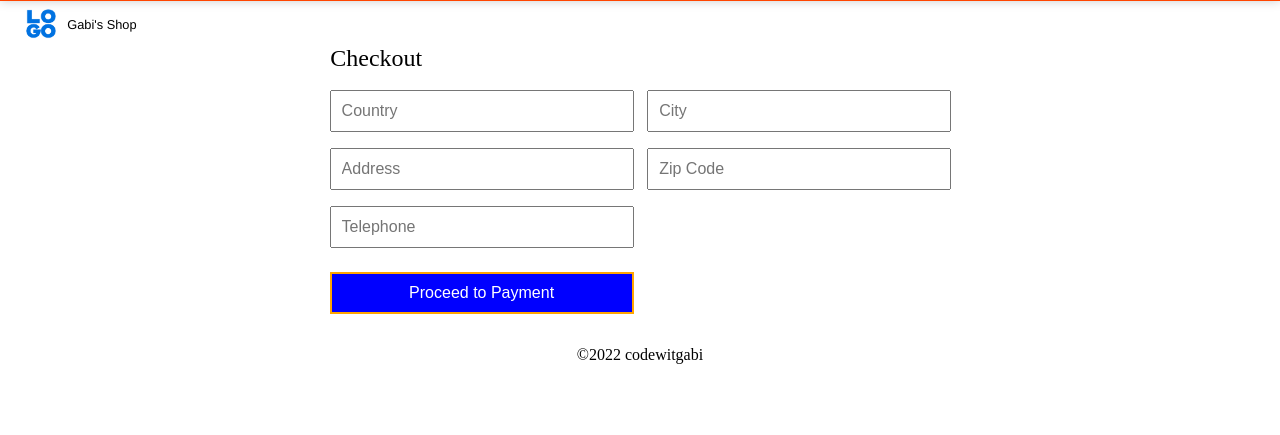
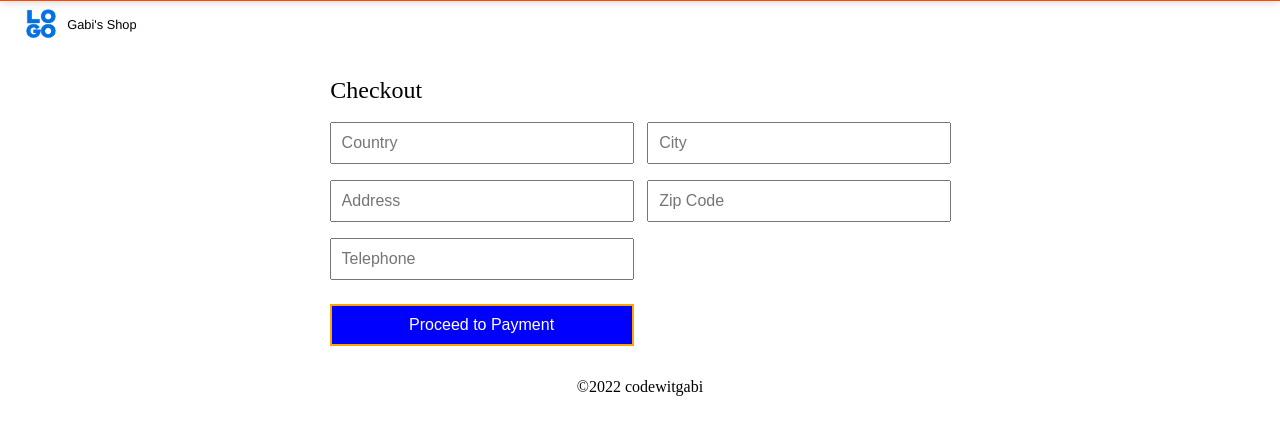
Before and after one commit to codewitgabi/django_ecommerce_website, a Django app: page /checkout/ in a window 1280 px wide. Shown: the part 35-470 px from the top of the page. Run offline with Django 3.2, Linux system fonts and the light colour scheme; the visitor is signed in with stand-in values (Sample User, id 1); data comes from the database, SQL or seed files in the repository; data that the repository does not hold is empty; some libraries are stand-ins or nearby versions.

Commit message:
Fixed checkout page responsiveness

```diff
--- a/static/css/checkout.css
+++ b/static/css/checkout.css
@@ -36,7 +36,7 @@
 
 @media only screen and (min-width: 550px) {
 	.checkout-container {
-		margin: 5em 5em 2em 5em;
+		margin: 6em 5em 2em 5em;
 	}
 	.checkout-form button {
 		width: 60%;
@@ -59,7 +59,7 @@
 
 @media only screen and (min-width: 780px) {
 	.checkout-container {
-		margin: 5em 20em 2em 20em;
+		margin: 5em 10em 2em 10em;
 	}
 	.checkout-container legend {
 		margin-left: 1.6%;
@@ -68,3 +68,23 @@
 		display: none;
 	}
 }
+
+
+@media only screen and (min-width: 850px) {
+	.checkout-container {
+		margin: 8em 8em 2em 8em;
+	}
+}
+
+@media only screen and (min-width: 950px) {
+	.checkout-container {
+		margin: 7em 13em 2em 13em;
+	}
+}
+
+
+@media only screen and (min-width: 1050px) {
+	.checkout-container {
+		margin: 7em 25% 2em 25%;
+	}
+}
```
